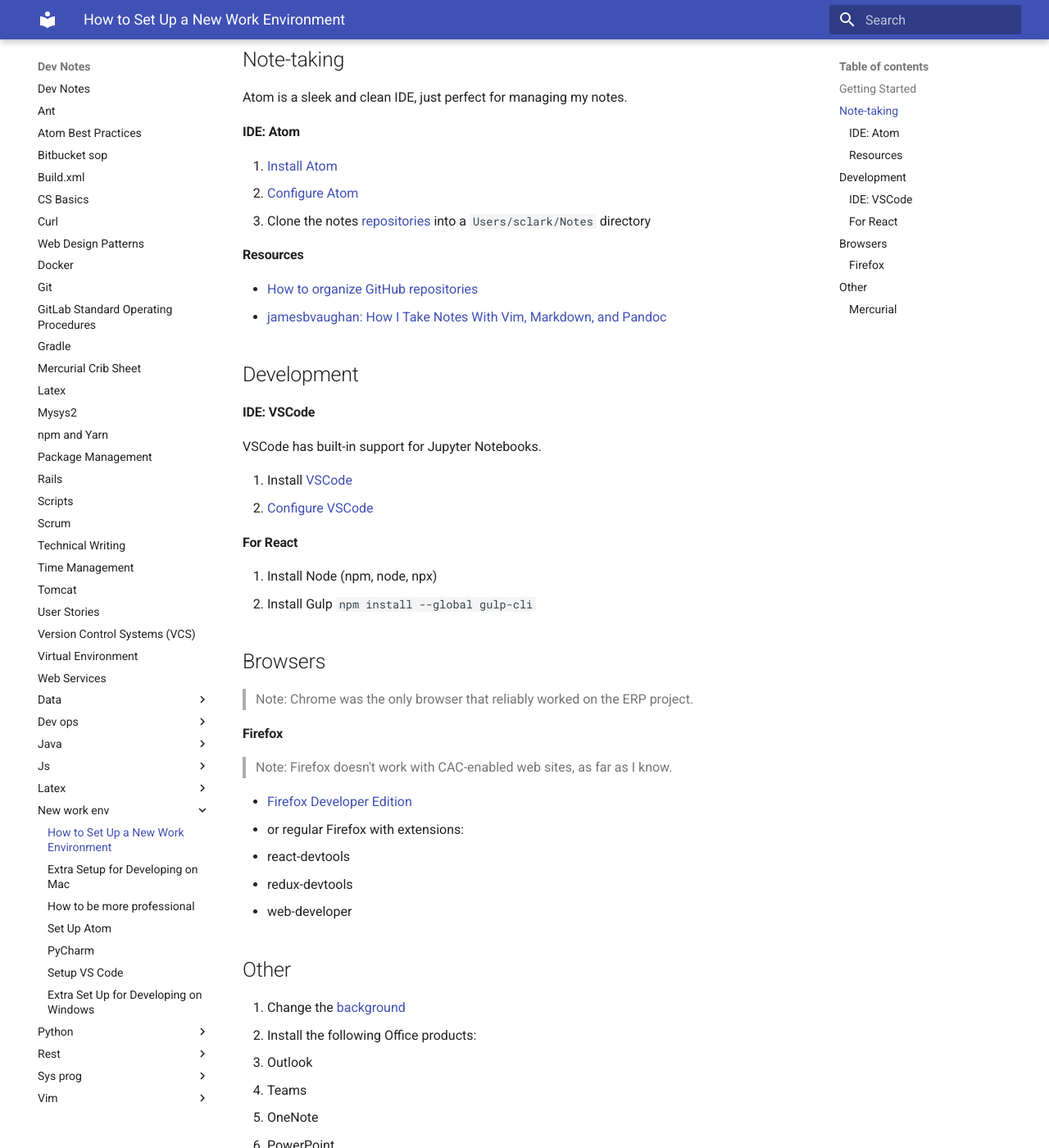
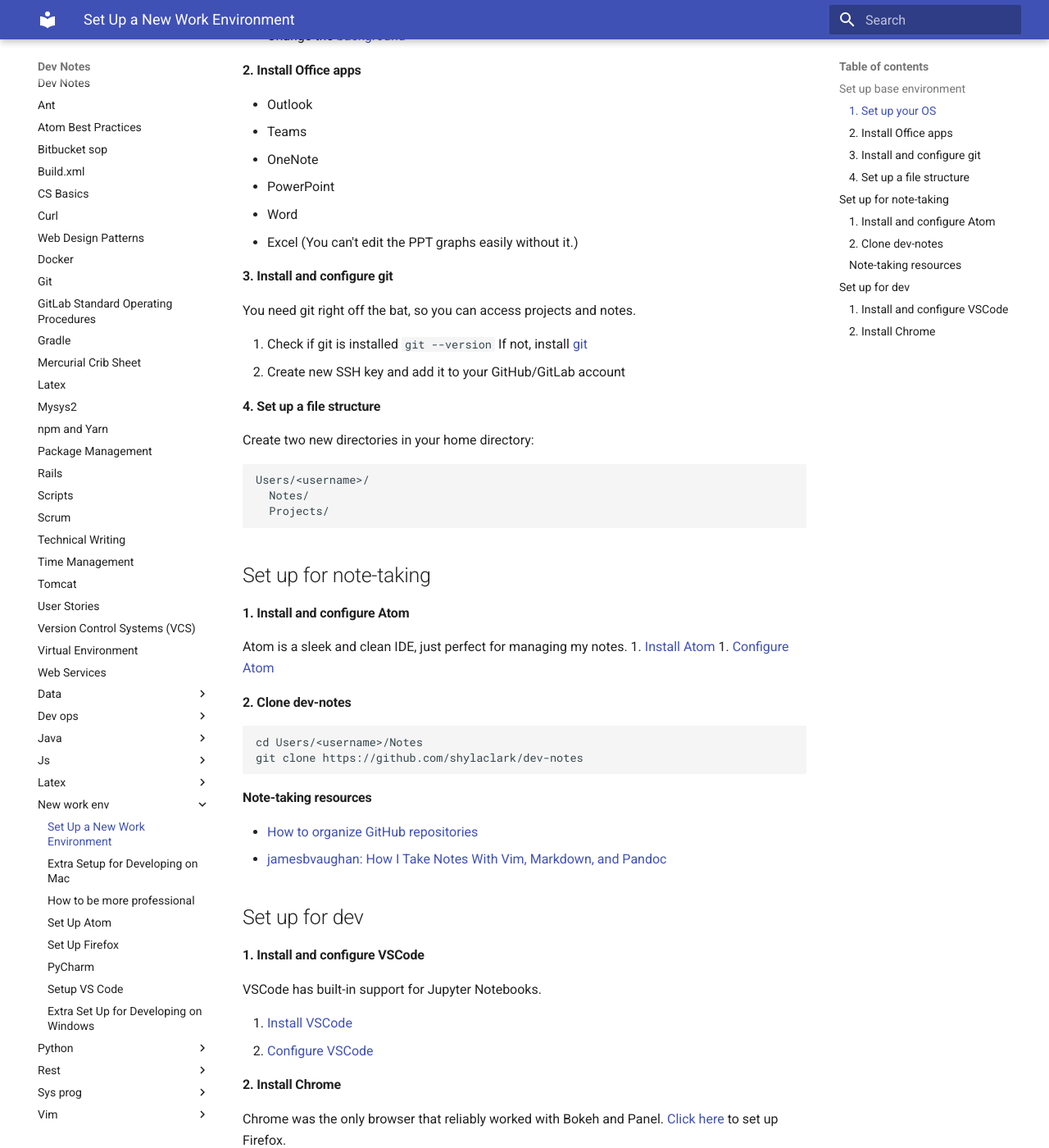
Before and after one commit to shylaclark/dev-notes, an MkDocs documentation site: the page built from docs/new-work-env/README.md, in a window 1280 px wide and 1400 px high, scrolled down 308 px. Shown: the whole window at 82% size. Built offline with MkDocs 1.6.1 and Material for MkDocs 9.7.7, drawn with Linux system fonts in a browser that asks for light colours; some of the changed text lies outside the part shown.

Commit message:
Update README

````diff
--- a/docs/new-work-env/README.md
+++ b/docs/new-work-env/README.md
@@ -1,59 +1,13 @@
-# How to Set Up a New Work Environment
+# Set Up a New Work Environment
 
-## Getting Started
-1. If using Windows, start [here](windows-only.md)
-1. Make sure you have git
-    ```
-    git --version
-    ```
-    If not, install [git](https://git-scm.com/downloads)
-1. Create two new directories in your home directory:
-    ```
-    Users/sclark/
-              Notes/
-              Projects/
-    ```
+## Set up base environment
 
-## Note-taking
-Atom is a sleek and clean IDE, just perfect for managing my notes.
+#### 1. Set up your OS
+* If using Windows, start [here](windows-only.md)
+* If using Mac, start [here](mac-only.md)
+* Change the [background](static/)
 
-#### IDE: Atom
-1. [Install Atom](https://atom.io)
-1. [Configure Atom](set-up-atom.md)
-1. Clone the notes [repositories](https://github.com/shylaclark-notes) into a `Users/sclark/Notes` directory
-
-#### Resources
-- [How to organize GitHub repositories](https://andreicioara.com/how-i-organize-my-github-repositories-ce877db2e8b6)
-- [jamesbvaughan: How I Take Notes With Vim, Markdown, and Pandoc](https://jamesbvaughan.com/markdown-pandoc-notes/)
-
-## Development
-
-#### IDE: VSCode
-VSCode has built-in support for Jupyter Notebooks.
-
-1. Install [VSCode](https://code.visualstudio.com/)
-1. [Configure VSCode](set-up-vscode.md)
-
-#### For React
-1. Install Node (npm, node, npx)
-1. Install Gulp `npm install --global gulp-cli`
-
-## Browsers
-> Note: Chrome was the only browser that reliably worked on the ERP project.
-
-#### Firefox
-> Note: Firefox doesn't work with CAC-enabled web sites, as far as I know.
-
-* [Firefox Developer Edition](https://www.mozilla.org/en-US/firefox/68.0a2/firstrun/)
-* or regular Firefox with extensions:
-  * react-devtools
-  * redux-devtools
-  * web-developer
-
-
-## Other
-1. Change the [background](static/)
-1. Install the following Office products:
+#### 2. Install Office apps
   * Outlook
   * Teams
   * OneNote
@@ -61,6 +15,49 @@
   * Word
   * Excel (You can't edit the PPT graphs easily without it.)
 
+#### 3. Install and configure git
+You need git right off the bat, so you can access projects and notes.
 
-#### Mercurial
-* [posh-hg for PowerShell](https://github.com/JeremySkinner/posh-hg)
+1. Check if git is installed
+    ```
+    git --version
+    ```
+    If not, install [git](https://git-scm.com/downloads)
+1. Create new SSH key and add it to your GitHub/GitLab account
+
+#### 4. Set up a file structure
+Create two new directories in your home directory:
+```
+Users/<username>/
+  Notes/
+  Projects/
+```
+
+## Set up for note-taking
+
+#### 1. Install and configure Atom
+Atom is a sleek and clean IDE, just perfect for managing my notes.
+1. [Install Atom](https://atom.io)
+1. [Configure Atom](set-up-atom.md)
+
+#### 2. Clone dev-notes
+```
+cd Users/<username>/Notes
+git clone https://github.com/shylaclark/dev-notes
+```
+#### Note-taking resources
+- [How to organize GitHub repositories](https://andreicioara.com/how-i-organize-my-github-repositories-ce877db2e8b6)
+- [jamesbvaughan: How I Take Notes With Vim, Markdown, and Pandoc](https://jamesbvaughan.com/markdown-pandoc-notes/)
+
+## Set up for dev
+
+#### 1. Install and configure VSCode
+VSCode has built-in support for Jupyter Notebooks.
+
+1. [Install VSCode](https://code.visualstudio.com/)
+1. [Configure VSCode](set-up-vscode.md)
+
+#### 2. Install Chrome
+Chrome was the only browser that reliably worked with Bokeh and Panel. [Click here](set-up-firefox.md) to set up Firefox.
+
+[Install Chrome](https://www.google.com/chrome/)
````
Also changed, not shown: docs/new-work-env/set-up-firefox.md (added, +11 -0 lines), docs/new-work-env/windows-only.md (+1 -0 lines).
